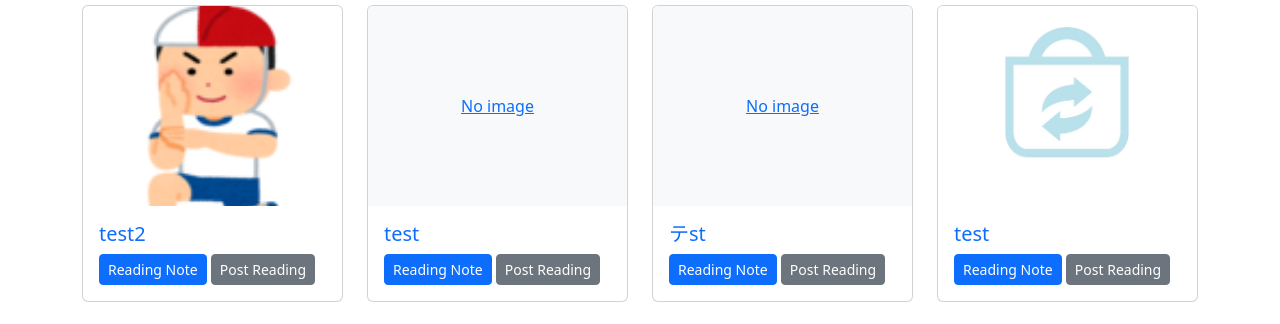
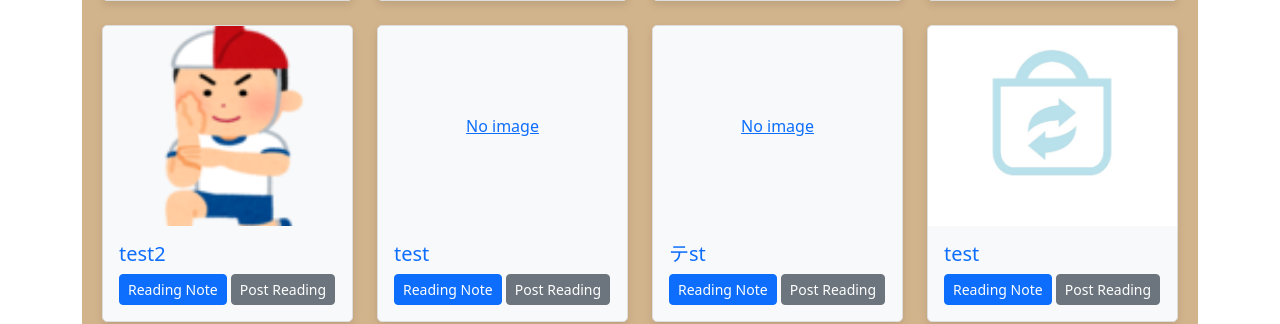
Before and after one commit to kaneken555/bookrecord, a Django app: page / in a window 1280 px wide. Shown: the part 853-1177 px from the top of the page. Run offline with Django 4.2, Linux system fonts and the light colour scheme; a user stored in the database is signed in; data comes from the database, SQL or seed files in the repository; some libraries are stand-ins or nearby versions.

Commit message:
[top]本棚っぽいUI

```diff
--- a/myproject/bookrecord/templates/top.html
+++ b/myproject/bookrecord/templates/top.html
@@ -18,10 +18,11 @@
         {% endfor %}
     </ul>
 
+    <div class="shelf-container">
         <div class="row mt-3">
             {% for book in unfinished_books %}
                 <div class="col-md-3 mb-4">
-                <div class="card h-100">
+                    <div class="card h-100 book-card">
                         <a href="{% url 'detail' book.book_code %}">
                             {% if book.cover_image %}
                                 <img src="{{ book.cover_image.url }}" class="card-img-top img-fluid" alt="{{ book.title }}" style="height: 200px; width: 100%; object-fit: cover;">
@@ -44,12 +45,14 @@
                 </div>
             {% endfor %}
         </div>
+    </div>
 
     <h2 class="my-4">Other Users' Unfinished Books</h2>
+    <div class="shelf-container">
         <div class="row mt-3">
             {% for book in other_books %}
                 <div class="col-md-3 mb-4">
-                <div class="card h-100">
+                    <div class="card h-100 book-card">
                         <a href="{% url 'detail' book.book_code %}">
                             {% if book.cover_image %}
                                 <img src="{{ book.cover_image.url }}" class="card-img-top img-fluid" alt="{{ book.title }}" style="height: 200px; width: 100%; object-fit: cover;">
@@ -73,4 +76,5 @@
             {% endfor %}
         </div>
     </div>
+</div>
 {% endblock %}
--- a/myproject/static/css/style.css
+++ b/myproject/static/css/style.css
@@ -95,3 +95,18 @@
     background-color: #ffe4b5; /* ここで背景色を指定 */
     border: 1px solid #e3e3e3; /* 枠線を追加して視覚的にわかりやすく */
 }
+
+
+.shelf-container {
+    background-color: #D2B48C; /* 木っぽい色 */
+    padding: 20px;
+    border-radius: 10px;
+}
+
+.book-card {
+    background-color: #f8f9fa;
+    border: 1px solid #ddd;
+    border-radius: 5px;
+    overflow: hidden;
+    box-shadow: 0 4px 8px rgba(0, 0, 0, 0.1);
+}
```
Lines whose indentation alone changed are shown as unchanged.
